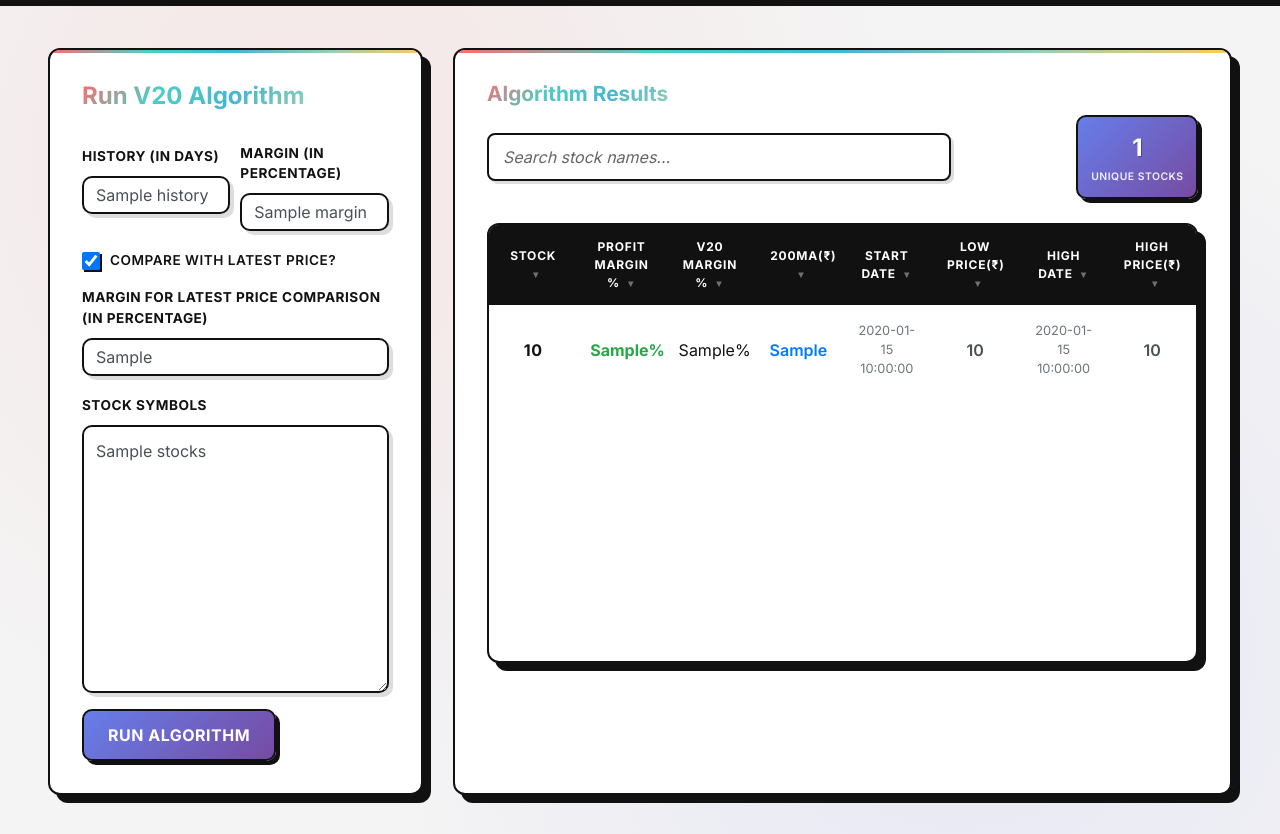
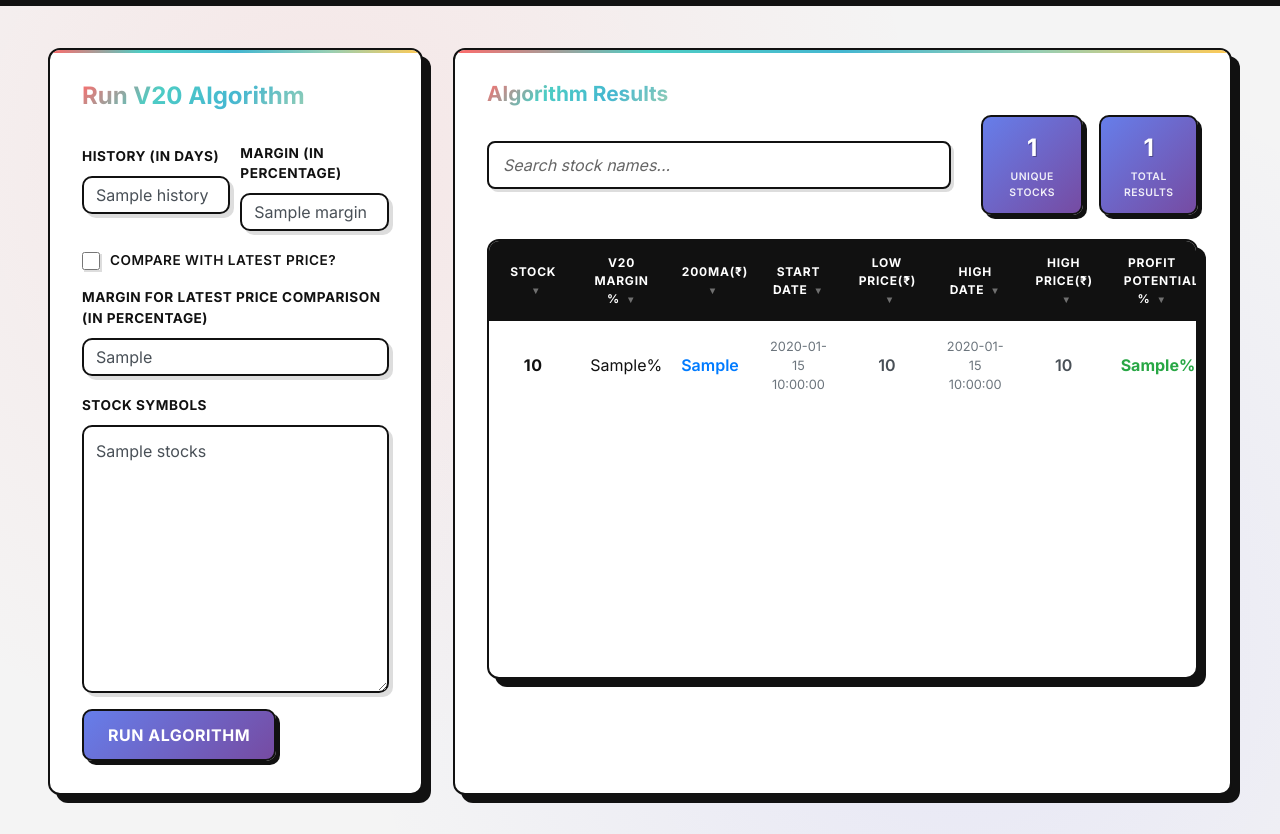
Before and after one commit to chittalpatel/v20algo, a Flask app: template templates/runAlgo.html in a window 1280 px wide. Shown: the part 81-915 px from the top of the page. Run offline with Flask 3, Linux system fonts and the light colour scheme; the template is opened without the code that fills it: most values are stand-ins (such as "Sample title", 1, 10 or a date in 2020); parts of the project's set-up code (start-up, migrations or seed data) failed here and were passed over; some libraries are stand-ins or nearby versions.

Commit message:
update close margin calc, add favicon, stats

```diff
--- a/app.py
+++ b/app.py
@@ -32,6 +32,7 @@ def run():
     history = 10
     margin = 20
     last_close_margin = 5
+    filter_by_last_close = True
     if request.method == 'POST':
         history = int(request.form["history"])
         margin = int(request.form["margin"])
@@ -49,7 +50,7 @@ def run():
         global stocks
         _stocks = stocks
 
-    return render_template("runAlgo.html", stocks="\n".join(_stocks), result=result or ["No results!"], history=history, margin=margin, last_close_margin=last_close_margin)
+    return render_template("runAlgo.html", stocks="\n".join(_stocks), result=result or ["No results!"], history=history, margin=margin, last_close_margin=last_close_margin, filter_by_last_close=filter_by_last_close)
 
 
 if __name__ == '__main__':
--- a/templates/index.html
+++ b/templates/index.html
@@ -9,6 +9,7 @@
     <link href="https://fonts.googleapis.com/css2?family=Inter:wght@400;600;700&display=swap" rel="stylesheet">
     <link rel="stylesheet" href="https://stackpath.bootstrapcdn.com/bootstrap/4.5.2/css/bootstrap.min.css">
     <link rel="stylesheet" href="{{ url_for('static', filename='style.css') }}">
+    <link rel="icon" type="image/png" href="{{ url_for('static', filename='favicon.png') }}">
 </head>
 <body>
 <nav class="navbar navbar-expand-lg">
--- a/templates/runAlgo.html
+++ b/templates/runAlgo.html
@@ -9,6 +9,7 @@
     <link href="https://fonts.googleapis.com/css2?family=Inter:wght@400;600;700&display=swap" rel="stylesheet">
     <link rel="stylesheet" href="https://stackpath.bootstrapcdn.com/bootstrap/4.5.2/css/bootstrap.min.css">
     <link rel="stylesheet" href="{{ url_for('static', filename='style.css') }}">
+    <link rel="icon" type="image/png" href="{{ url_for('static', filename='favicon.png') }}">
 </head>
 <body>
 <nav class="navbar navbar-expand-lg">
@@ -38,7 +39,7 @@
                     </div>
                     <div class="form-group">
                         <div class="form-check">
-                            <input class="form-check-input" type="checkbox" name="filter-by-last-close" value="1" id="filter-by-last-close" checked>
+                            <input class="form-check-input" type="checkbox" name="filter-by-last-close" value="1" id="filter-by-last-close" {% if filter_by_last_close %}checked{% endif %}>
                             <label class="form-check-label" for="filter-by-last-close">
                                 Compare with latest price?
                             </label>
@@ -78,6 +79,10 @@
                                         <span class="stat-number" id="uniqueStocks">0</span>
                                         <span class="stat-label">Unique Stocks</span>
                                     </div>
+                                    <div class="stat-item">
+                                        <span class="stat-number" id="totalResults">0</span>
+                                        <span class="stat-label">Total Results</span>
+                                    </div>
                                 </div>
                             </div>
                         </div>
@@ -86,13 +91,13 @@
                                 <thead>
                                     <tr>
                                         <th class="sortable" data-sort="stock">Stock</th>
-                                        <th class="sortable" data-sort="profit_margin">Profit Margin %</th>
                                         <th class="sortable" data-sort="v20margin">V20 Margin %</th>
                                         <th class="sortable" data-sort="ma">200MA(₹)</th>
                                         <th class="sortable" data-sort="low_date">Start Date</th>
                                         <th class="sortable" data-sort="low_price">Low Price(₹)</th>
                                         <th class="sortable" data-sort="high_date">High Date</th>
                                         <th class="sortable" data-sort="high_price">High Price(₹)</th>
+                                        <th class="sortable" data-sort="profit_margin">Profit Potential %</th>
                                     </tr>
                                 </thead>
                                 <tbody>
@@ -103,13 +108,13 @@
                                                 {{ r.stock }}
                                             </a>
                                         </td>
-                                        <td data-label="Profit Margin %" class="profit-margin-cell">{{ r.profit_margin }}%</td>
                                         <td data-label="V20 Margin %" class="v20margin-cell">{{ r.v20margin }}%</td>
                                         <td data-label="200MA" class="ma-cell">{{ r.ma }}</td>
                                         <td data-label="Start Date" class="date-cell">{{ r.low_date }}</td>
                                         <td data-label="Low Price" class="price-cell">{{ r.low_price }}</td>
                                         <td data-label="High Date" class="date-cell">{{ r.high_date }}</td>
                                         <td data-label="High Price" class="price-cell">{{ r.high_price }}</td>
+                                        <td data-label="Profit Potential %" class="profit-margin-cell">{{ r.profit_margin }}%</td>
                                     </tr>
                                     {% endfor %}
                                 </tbody>
@@ -126,10 +131,6 @@
                                 <div class="d-flex justify-content-between align-items-center mb-2">
                                     <span class="font-weight-bold text-uppercase">Stock</span>
                                     <a href="https://www.tradingview.com/symbols/NSE-{{ r.stock }}/" target="_blank" class="font-weight-bold text-uppercase stock-link">{{ r.stock }}</a>
-                                </div>
-                                <div class="d-flex justify-content-between mb-1">
-                                    <span class="font-weight-bold text-success">Profit Margin %</span>
-                                    <span class="font-weight-bold text-success">{{ r.profit_margin }}%</span>
                                 </div>
                                 <div class="d-flex justify-content-between mb-1">
                                     <span class="font-weight-bold text-success">V20 Margin %</span>
@@ -151,9 +152,13 @@
                                     <span class="font-weight-bold text-secondary">High Date</span>
                                     <span class="font-weight-bold text-secondary">{{ r.high_date }}</span>
                                 </div>
-                                <div class="d-flex justify-content-between">
+                                <div class="d-flex justify-content-between mb-1">
                                     <span class="font-weight-bold text-secondary">High Price</span>
                                     <span class="font-weight-bold text-secondary">₹{{ r.high_price }}</span>
+                                </div>
+                                <div class="d-flex justify-content-between mb-1">
+                                    <span class="font-weight-bold text-success">Profit Potential %</span>
+                                    <span class="font-weight-bold text-success">{{ r.profit_margin }}%</span>
                                 </div>
                             </div>
                             {% endfor %}
@@ -190,6 +195,7 @@ document.addEventListener('DOMContentLoaded', function() {
 
         if (visibleRows.length === 0) {
             uniqueStocks.textContent = '0';
+            document.getElementById('totalResults').textContent = '0';
             return;
         }
 
@@ -197,6 +203,7 @@ document.addEventListener('DOMContentLoaded', function() {
         const stocks = visibleRows.map(row => row.querySelector('.stock-cell').textContent);
         const uniqueStocksSet = new Set(stocks);
         uniqueStocks.textContent = uniqueStocksSet.size;
+        document.getElementById('totalResults').textContent = visibleRows.length;
     }
 
     // Search functionality
@@ -284,13 +291,13 @@ document.addEventListener('DOMContentLoaded', function() {
     function getColumnIndex(column) {
         const columnMap = {
             'stock': 1,
-            'profit_margin': 2,
-            'v20margin': 3,
-            'ma': 4,
-            'low_date': 5,
-            'low_price': 6,
-            'high_date': 7,
-            'high_price': 8
+            'v20margin': 2,
+            'ma': 3,
+            'low_date': 4,
+            'low_price': 5,
+            'high_date': 6,
+            'high_price': 7,
+            'profit_margin': 8
         };
         return columnMap[column];
     }
--- a/templates/stocks.html
+++ b/templates/stocks.html
@@ -9,6 +9,7 @@
     <link href="https://fonts.googleapis.com/css2?family=Inter:wght@400;600;700&display=swap" rel="stylesheet">
     <link rel="stylesheet" href="https://stackpath.bootstrapcdn.com/bootstrap/4.5.2/css/bootstrap.min.css">
     <link rel="stylesheet" href="{{ url_for('static', filename='style.css') }}">
+    <link rel="icon" type="image/png" href="{{ url_for('static', filename='favicon.png') }}">
 </head>
 <body>
 <nav class="navbar navbar-expand-lg">
```
Also changed, not shown: algo.py (+9 -8 lines), static/favicon.png (added).
